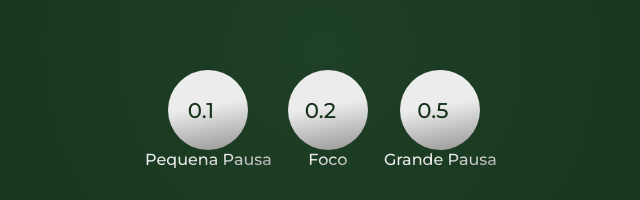
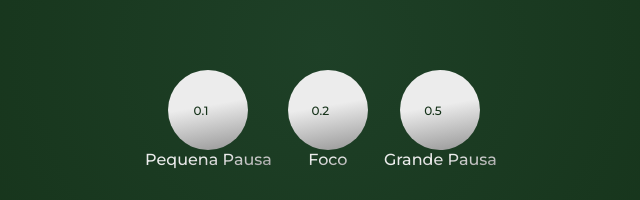
Before and after one commit to M4ximize/Focus, a React (Create React App) app: page / in a window 1280 px wide. Shown: the part 351-551 px from the top of the page, without its empty margins (319-959 px from the left). Built offline with nearby package versions, Linux system fonts and the light colour scheme.

Commit message:
Update index.css

```diff
--- a/src/index.css
+++ b/src/index.css
@@ -64,7 +64,7 @@ margin: -20px auto 40px ;
   align-items: center;
   justify-content: center;
   text-transform: uppercase;
-  font-size: 16px;
+  font-size: 12px;
   padding:.3rem .3rem;
   background-image: linear-gradient(170deg, rgb(236, 236, 236) 45%, rgb(156, 156, 156) 96%);
   background: rgb(255, 255, 255);
@@ -167,7 +167,7 @@ font-weight: 500;
   border-radius: 50%;
   margin: 0px 16px;
   text-align: center;
-  font-size:16pt;
+  font-size:12px;
 }
 
 .input-wrapper div{
```
